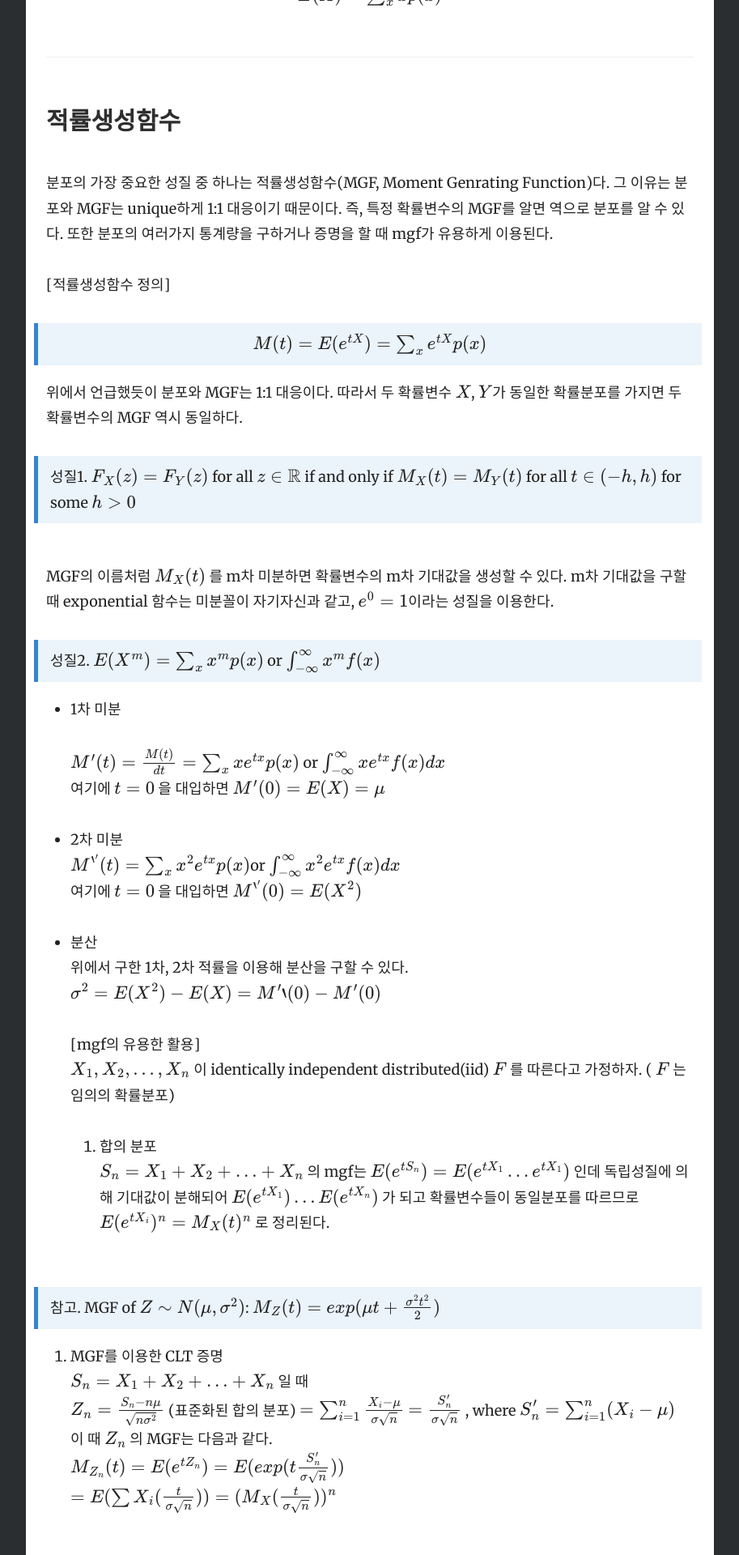
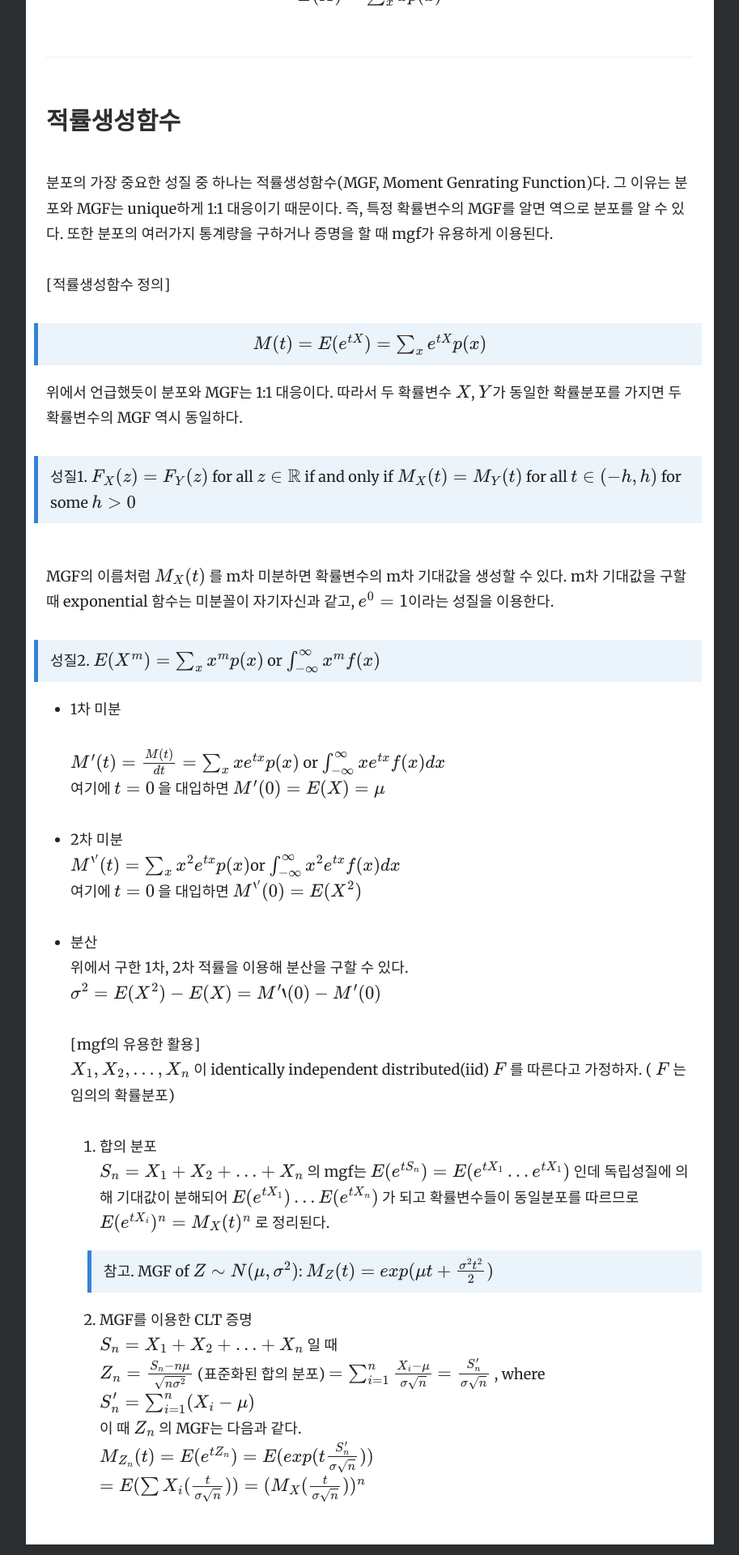
Before and after one commit to yrk3434/yrk3434.github.io, a Jekyll site: the page built from _docs/Theory/Mathematical Statistics.md, in a window 1280 px wide. Shown: the part 1283-3203 px from the top of the page at 81% size, without its empty margins (333-1246 px from the left). Built offline with Jekyll 4.4.1, drawn with Linux system fonts in a browser that asks for light colours; formulas are drawn with MathJax 3.

```diff
--- a/_docs/Theory/Mathematical Statistics.md
+++ b/_docs/Theory/Mathematical Statistics.md
@@ -66,14 +66,12 @@ $ M^{''}(t) = \sum_x x^2 e^{tx}p(x) $or $ \int_{-\infty}^{\infty} x^2 e^{tx}f(x)
 위에서 구한 1차, 2차 적률을 이용해 분산을 구할 수 있다. $ \sigma^2 = E(X^2)-E(X) = M''(0) - M'(0) $
 <br/>
 [mgf의 유용한 활용] <br/>
-$ X_1, X_2, ..., X_n $ 이 identically independent distributed(iid) $ F $ 를 따른다고 가정하자. ( $ F $ 는 임의의 확률분포) <br/>
+$ X_1, X_2, ..., X_n $ 이 identically independent distributed(iid) $ F $ 를 따른다고 가정하자. ( $ F $ 는 임의의 확률분포)
 1. 합의 분포 <br/>
   $ S_n = X_1 + X_2 + ... + X_n $ 의 mgf는 $ E(e^{t S_n}) = E(e^{t X_1}...e^{t X_1}) $ 인데
   독립성질에 의해 기대값이 분해되어  $ E(e^{t X_1}) ...E(e^{t X_n}) $ 가 되고
-  확률변수들이 동일분포를 따르므로 $  E(e^{t X_i})^n = M_X(t)^n $ 로 정리된다. <br/><br/>
-
+  확률변수들이 동일분포를 따르므로 $  E(e^{t X_i})^n = M_X(t)^n $ 로 정리된다.
 > 참고. MGF of $ Z \sim  N(\mu, \sigma^2) $: $ M_Z(t) = exp(\mu t + \frac{\sigma^2 t^2}{2}) $
-
 2. MGF를 이용한 CLT 증명 <br/>
   $ S_n = X_1 + X_2 + ... + X_n $ 일 때 <br/>
   $ Z_n  =  \frac{S_n- n \mu}{\sqrt{ n \sigma^2 }} $ (표준화된 합의 분포)
```
